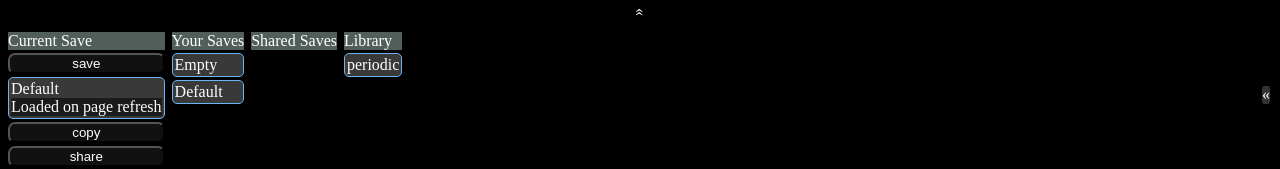
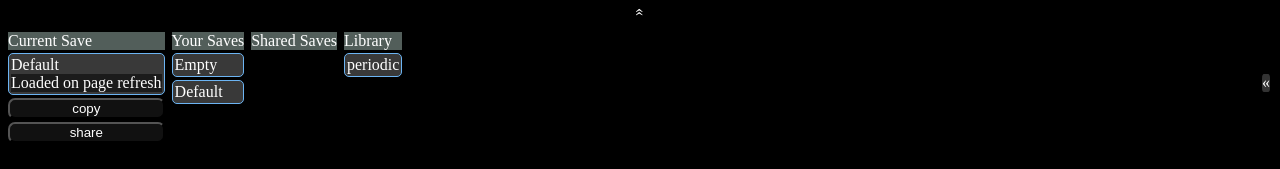
Before and after one commit to typeholes/ig-calc, a Vue app: page / in a window 1280 px wide. Shown: the part 436-605 px from the top of the page. Built offline with nearby package versions, Linux system fonts and the light colour scheme; what @oruga-ui/oruga-next would draw is missing.

Commit message:
cleanup save/load/preview

```diff
--- a/src/components/IgCalc.vue
+++ b/src/components/IgCalc.vue
@@ -1,6 +1,6 @@
 <!-- eslint-disable vue/no-use-v-if-with-v-for -->
 <script setup lang="ts">
-   import { computed, onMounted, } from 'vue';
+   import { computed, onMounted } from 'vue';
    import HelpScreen from './HelpScreen.vue';
    import Vsplitter from './Vsplitter.vue';
    import Hsplitter from './Hsplitter.vue';
@@ -9,28 +9,19 @@
 
    import { knownSymbols } from '../js/math/symbols';
 
-   import { SaveRep } from 'js/env/SaveRep';
-
    import NewExpression from './NewExpression.vue';
 
    import {
-      graph,
       state,
       displayComponents,
-      loadEnv,
-      init,
+      initUI,
       lookupGraphComponent,
    } from './uiUtil';
    import FakeCursor from './FakeCursor.vue';
 
    onMounted(() => {
-      init();
+      initUI();
    });
-
-
-   function onSave() {
-      state.modified = false;
-   }
 
    function help() {
       state.showHelp = !state.showHelp;
@@ -59,23 +50,6 @@
       //      const names = ISet(state.env.names);
       return []; //names.filter((name) => graph.options.data[name]?.show).toArray();
    });
-
-   function selectSave(args: { saveRep: SaveRep }) {
-      refresh(args);
-   }
-
-   function unselectSave() {
-      /* */
-   }
-
-   function refresh(args: { saveRep: SaveRep }) {
-      state.loading = true;
-      loadEnv(args);
-      init();
-      state.loading = false;
-      graph.drawLines();
-   }
-
 </script>
 
 <template>
@@ -182,15 +156,7 @@
                </template>
                <template #left>
                   <div class="saveWidget">
-                     <!-- {{ state.parseResult }} -->
-                     <SaveWidget
-                        :env="state.env"
-                        :has-unsaved="state.modified"
-                        @restore="refresh"
-                        @select-save="selectSave"
-                        @unselect-save="unselectSave"
-                        @saved="onSave"
-                     ></SaveWidget>
+                     <SaveWidget></SaveWidget>
                   </div>
                </template>
             </Vsplitter>
--- a/src/components/SaveWidget.vue
+++ b/src/components/SaveWidget.vue
@@ -1,5 +1,5 @@
 <script setup lang="ts">
-   import { computed, onMounted, reactive } from 'vue';
+   import { watch, computed, onMounted, reactive } from 'vue';
    import { Either, Errorable, isLeft } from '../js/Either';
    import {
       readSave,
@@ -21,9 +21,9 @@
    } from '../js/SaveManager';
    import { ExprEnv } from 'js/env/exprEnv';
    import { assert, defined } from '../js/util';
-   import { graph, state as appState } from './uiUtil';
+   import { graph, initUI, state as appState } from './uiUtil';
    import SaveEntry from './SaveEntry.vue';
-   import { SaveRep, toSaveRep } from 'js/env/SaveRep';
+   import { fromSaveRep, SaveRep, toSaveRep } from 'js/env/SaveRep';
 
    import { Map as IMap } from 'immutable';
 
@@ -31,17 +31,13 @@
       compressToEncodedURIComponent,
       decompressFromEncodedURIComponent,
    } from 'lz-string';
-   import { Interval } from '../js/function-plot/types';
    import { librarySaveReps, libraryDescriptions } from '../js/libraryValues';
    import { notBlank } from '../js/function-plot/utils';
    import { getActions } from '../js/actions';
 
-   interface Props {
-      env: ExprEnv;
-      hasUnsaved: boolean;
-   }
-
    const state = reactive({
+      currentSave: DefaultSaveId,
+      selectedSave: DefaultSaveId,
       copying: undefined as SaveId | undefined,
       newName: undefined as string | undefined,
       newDescr: undefined as string | undefined,
@@ -52,10 +48,12 @@
       hasDeletedSaves: false,
       saveMetaData: Errorable.handle(
          readSaveMetadata(),
-         (error) => emit('error', error),
+         (error) => (appState.error = error.message),
          emptySaveMetaData()
       ),
    });
+
+   const environments = new Map<SaveId, ExprEnv>();
 
    onMounted(() => {
       const search = window.location.search.slice(1);
@@ -80,7 +78,6 @@
          if (isSaveType(saveType) && notBlank(saveName)) {
             const saveId = SaveId(saveType, saveName);
             load(saveId, 'restore');
-            appState.selectedSave = { ...saveId };
             return;
          }
       }
@@ -97,33 +94,22 @@
             save: string;
          };
 
-         appState.currentSave = SaveId('shared', saveObj.name);
+         const newSaveId = SaveId('shared', saveObj.name);
          writeSave(
             state.saveMetaData,
-            appState.currentSave,
+            newSaveId,
             saveObj.description,
             saveObj.save
          );
-         load(appState.currentSave, 'restore');
-         selectSave(appState.currentSave, false);
+         load(newSaveId, 'restore');
+         selectSave(newSaveId);
          const keyParam = storageKey === '' ? '' : `&StorageKey=${storageKey}`;
          window.location.href =
             baseUrl() + `?saveType=shared&saveName=${saveObj.name}${keyParam}`;
       } else {
-         console.log('not shared');
          load(DefaultSaveId, 'restore');
       }
    });
-
-   const props = defineProps<Props>();
-
-   const emit = defineEmits<{
-      (e: 'selectSave', value: { saveRep: SaveRep }): void;
-      (e: 'unselectSave', value: undefined): void;
-      (e: 'restore', value: { saveRep: SaveRep }): void;
-      (e: 'error', value: Error): void;
-      (e: 'saved', value: SaveId): void;
-   }>();
 
    function baseUrl(): string {
       return (
@@ -150,7 +136,7 @@
    }
 
    function getSerializedSave(): SerializedSave {
-      const saveRep = toSaveRep(props.env);
+      const saveRep = toSaveRep(appState.env);
       const serialized = SaveRep.savable.toSave(saveRep);
       const saveObj = { [SaveRep.savable.saveKey]: serialized };
       return JSON.stringify(saveObj);
@@ -158,29 +144,40 @@
 
    function save(id: SaveId, description: SaveDescription) {
       writeSave(state.saveMetaData, id, description, getSerializedSave());
-
-      emit('saved', appState.currentSave);
+      appState.modified = false;
    }
 
-   function load(id: SaveId, emitType: 'restore' | 'selectSave') {
+   function load(id: SaveId, loadAction: 'restore' | 'preview') {
+      initUI();
       if (defined(graph)) {
          graph.options.data = {};
       }
+
+      const env = environments.get(id) ?? loadSave(id);
+      if (!defined(env)) {
+         return;
+      }
+
+      state.selectedSave = id;
+      if (loadAction === 'restore') {
+         state.currentSave = id;
+      }
+      appState.env = env;
+      initUI();
+   }
+
+   function loadSave(id: SaveId): ExprEnv | undefined {
       if (id.type === 'library') {
          const saveRep = librarySaveReps.get(id.name);
          assert(defined(saveRep), 'Missing SaveRep for library: ' + id.name);
-         emit(emitType as keyof typeof emit, { saveRep });
-
-         if (emitType === 'restore') {
-            appState.currentSave = id;
-         }
-         graph.options.title = id.name;
-         graph.resetZoom(Interval(-10, 10), 0);
+         const env = fromSaveRep(saveRep);
+         environments.set(id, env);
+         return env;
       } else {
-         Either.on(readSave(id), {
+         return Either.on(readSave(id), {
             Left: (x) => {
-               emit('error', x);
-               return;
+               appState.error = x.message;
+               return undefined;
             },
             Right: (x) => {
                const obj: unknown = JSON.parse(x);
@@ -193,18 +190,12 @@
                   debugger;
                   removeSave(id);
                   window.location.reload();
-                  return;
+                  return undefined;
                }
 
-               emit(emitType as keyof typeof emit, {
-                  saveRep: saveRep.value,
-               });
-
-               if (emitType === 'restore') {
-                  appState.currentSave = id;
-               }
-               graph.options.title = id.name;
-               graph.resetZoom(Interval(-10, 10), 0);
+               const env = fromSaveRep(saveRep.value);
+               environments.set(id, env);
+               return env;
             },
          });
       }
@@ -266,7 +257,7 @@
       if (defined(state.copying)) {
          const fromSave = Errorable.raise(readSave(state.copying)).value;
          writeSave(state.saveMetaData, id, descr, fromSave);
-         selectSave(id, false);
+         selectSave(id);
       } else {
          save(id, descr);
       }
@@ -280,6 +271,9 @@
    }
 
    function purgeAllDeletedSaves(): void {
+      if (selectedSaveIsDeleted.value) {
+         unselectSave();
+      }
       state.deletedSaves = emptySaveMetaData();
       state.hasDeletedSaves = false;
    }
@@ -288,7 +282,6 @@
       state.copying = undefined;
       state.newName = undefined;
       state.newDescr = undefined;
-      appState.selectedSave = appState.currentSave;
    }
 
    function deleteSave(id: SaveId) {
@@ -297,7 +290,6 @@
       delete state.saveMetaData[id.type][id.name];
       writeSaveMetadata(state.saveMetaData);
       state.hasDeletedSaves = true;
-      appState.selectedSaveIsDeleted = true;
       unselectSave();
    }
 
@@ -326,31 +318,28 @@
       checkForDeletedSaves();
    }
 
-   const tmpSaveId = SaveId('local', '__tmp');
-
-   function selectSave(id: SaveId, deleted: boolean) {
-      if (SaveId.eq(id, appState.currentSave)) {
-         return;
-      }
-      appState.selectedSave = id;
-      appState.selectedSaveIsDeleted = deleted;
-      if (id.type === 'library') {
-         save(tmpSaveId, id.name);
-      } else {
-         save(tmpSaveId, state.saveMetaData[id.type][id.name]);
-      }
-      load(id, 'selectSave');
+   function selectSave(id: SaveId) {
+      load(id, 'preview');
    }
 
    function unselectSave() {
-      appState.selectedSave = appState.currentSave;
-      load(tmpSaveId, 'restore');
-      appState.currentSave = appState.selectedSave;
-      emit('unselectSave', undefined);
+      if (!previewing.value) {
+         return;
+      }
+      load(state.currentSave, 'preview');
    }
 
    const previewing = computed(
-      () => !SaveId.eq(appState.currentSave, appState.selectedSave)
+      () => !SaveId.eq(state.currentSave, state.selectedSave)
+   );
+
+   watch(previewing, (x) => {
+      appState.saveEditable = !x;
+   });
+
+   const selectedSaveIsDeleted = computed(
+      () =>
+         state.selectedSave.name in state.deletedSaves[state.selectedSave.type]
    );
 </script>
 
@@ -361,12 +350,15 @@
             <div>Current Save</div>
             <button
                class="save"
-               v-if="props.hasUnsaved"
+               v-if="
+                  appState.modified &&
+                  !SaveId.eq(state.currentSave, EmptySaveId)
+               "
                @click="
                   save(
-                     appState.currentSave,
-                     state.saveMetaData[appState.currentSave.type][
-                        appState.currentSave.name
+                     state.currentSave,
+                     state.saveMetaData[state.currentSave.type][
+                        state.currentSave.name
                      ]
                   )
                "
@@ -374,29 +366,26 @@
                save
             </button>
             <SaveEntry
-               :id="appState.currentSave"
+               :id="state.currentSave"
                :description="
-                  state.saveMetaData[appState.currentSave.type][
-                     appState.currentSave.name
+                  state.saveMetaData[state.currentSave.type][
+                     state.currentSave.name
                   ]
                "
                :show-description="true"
                :deleted="false"
             ></SaveEntry>
             <button
-               v-if="
-                  !defined(state.copying) &&
-                  SaveId.eq(appState.currentSave, appState.selectedSave)
-               "
+               v-if="!defined(state.copying) && !previewing"
                class="copy"
-               @click="copy(appState.currentSave)"
+               @click="copy(state.currentSave)"
             >
                copy
             </button>
             <button
                class="share"
-               v-if="SaveId.eq(appState.currentSave, appState.selectedSave)"
-               @click="share(appState.currentSave)"
+               v-if="!previewing"
+               @click="share(state.currentSave)"
             >
                share
             </button>
@@ -412,7 +401,7 @@
                   :description="description"
                   :show-description="state.showDescriptions"
                   :deleted="deleted"
-                  @click="selectSave(id, deleted)"
+                  @click="selectSave(id)"
                ></SaveEntry>
             </div>
          </div>
@@ -428,7 +417,7 @@
                   :description="description"
                   :show-description="state.showDescriptions"
                   :deleted="deleted"
-                  @click="selectSave(id, deleted)"
+                  @click="selectSave(id)"
                ></SaveEntry>
             </div>
          </div>
@@ -436,15 +425,15 @@
          <div
             class="saveColumn"
             v-if="
-               !SaveId.eq(appState.selectedSave, appState.currentSave) &&
-               appState.selectedSave.type !== 'library' &&
-               !appState.selectedSaveIsDeleted
+               previewing &&
+               state.selectedSave.type !== 'library' &&
+               !selectedSaveIsDeleted
             "
          >
             <div class="previewHeader">
                Preview of
-               {{ appState.selectedSave.type }} save
-               {{ appState.selectedSave.name }}
+               {{ state.selectedSave.type }} save
+               {{ state.selectedSave.name }}
             </div>
             <!-- <button
                v-if="!SaveId.eq(appState.currentSave, EmptySaveId)"
@@ -460,29 +449,26 @@
             >
                Overwrite with current save
             </button> -->
-            <button
-               class="load"
-               @click="load(appState.selectedSave, 'restore')"
-            >
+            <button class="load" @click="load(state.selectedSave, 'restore')">
                load
             </button>
             <button
                v-if="!defined(state.copying)"
                class="copy"
-               @click="copy(appState.selectedSave)"
+               @click="copy(state.selectedSave)"
             >
                copy
             </button>
-            <button class="share" @click="share(appState.selectedSave)">
+            <button class="share" @click="share(state.selectedSave)">
                share
             </button>
             <button
                v-if="
-                  !SaveId.eq(appState.selectedSave, EmptySaveId) &&
-                  !SaveId.eq(appState.selectedSave, DefaultSaveId)
+                  !SaveId.eq(state.selectedSave, EmptySaveId) &&
+                  !SaveId.eq(state.selectedSave, DefaultSaveId)
                "
                class="delete"
-               @click="deleteSave(appState.selectedSave)"
+               @click="deleteSave(state.selectedSave)"
             >
                delete
             </button>
@@ -493,26 +479,21 @@
             class="saveColumn"
             v-if="
                previewing &&
-               appState.selectedSave.type !== 'library' &&
-               appState.selectedSaveIsDeleted
+               state.selectedSave.type !== 'library' &&
+               selectedSaveIsDeleted
             "
          >
             <div>
-               {{ appState.selectedSave.type }}:
-               {{ appState.selectedSave.name }}
+               {{ state.selectedSave.type }}:
+               {{ state.selectedSave.name }}
             </div>
 
-            <button
-               @click="
-                  restoreDeletedSave(appState.selectedSave);
-                  unselectSave();
-               "
-            >
+            <button @click="restoreDeletedSave(state.selectedSave)">
                restore
             </button>
             <button
                @click="
-                  purgeDeletedSave(appState.selectedSave);
+                  purgeDeletedSave(state.selectedSave);
                   unselectSave();
                "
             >
@@ -532,7 +513,7 @@
                   :description="description"
                   :show-description="state.showDescriptions"
                   :deleted="deleted"
-                  @click="selectSave(id, deleted)"
+                  @click="selectSave(id)"
                ></SaveEntry>
             </div>
          </div>
@@ -540,12 +521,12 @@
             class="saveColumn"
             v-if="
                previewing &&
-               appState.selectedSave.type == 'library' &&
-               !appState.selectedSaveIsDeleted
+               state.selectedSave.type == 'library' &&
+               !selectedSaveIsDeleted
             "
          >
-            <div class="previewHeader">{{ appState.selectedSave.name }}</div>
-            <div>{{ libraryDescriptions.get(appState.selectedSave.name) }}</div>
+            <div class="previewHeader">{{ state.selectedSave.name }}</div>
+            <div>{{ libraryDescriptions.get(state.selectedSave.name) }}</div>
             <button @click="unselectSave">Close</button>
          </div>
          <div
--- a/src/components/expression/gui/Animation.vue
+++ b/src/components/expression/gui/Animation.vue
@@ -152,7 +152,7 @@
          <button class="menuButton" @click="state.showMenu = !state.showMenu">
             &#9776;
          </button>
-         <template v-if="state.showMenu">
+         <template v-if="state.showMenu && appState.saveEditable">
             <button
                class="menuButton"
                :disabled="notBlank(appState.newExpr) && props.name !== '__tmp'"
--- a/src/components/expression/gui/Constant.vue
+++ b/src/components/expression/gui/Constant.vue
@@ -167,7 +167,7 @@ refreshTex();
          <button class="menuButton" @click="state.showMenu = !state.showMenu">
             &#9776;
          </button>
-         <template v-if="state.showMenu">
+         <template v-if="state.showMenu && appState.saveEditable">
             <button
                class="menuButton"
                :disabled="notBlank(appState.newExpr) && props.name !== '__tmp'"
--- a/src/components/expression/gui/Expresssion.vue
+++ b/src/components/expression/gui/Expresssion.vue
@@ -144,7 +144,7 @@
          <button class="menuButton" @click="state.showMenu = !state.showMenu">
             &#9776;
          </button>
-         <template v-if="state.showMenu">
+         <template v-if="state.showMenu && appState.saveEditable">
             <button
                class="menuButton"
                :disabled="notBlank(appState.newExpr) && props.name !== '__tmp'"
--- a/src/components/uiUtil.ts
+++ b/src/components/uiUtil.ts
@@ -17,7 +17,6 @@ import {
    parseExpr,
    isGraphable,
 } from '../js/expressions';
-import { fromSaveRep, SaveRep } from 'js/env/SaveRep';
 import DisplayData from './DisplayData.vue';
 import DisplayGraph from './DisplayGraph.vue';
 import { on } from '../js/Either';
@@ -28,7 +27,7 @@ import GameEditor from './game/GameEditor.vue';
 import GameDisplay from './game/GameDisplay.vue';
 import GameMakerTutorial from './game/GameMakerTutorial.vue';
 import GameMetaData from './game/GameMetaData.vue';
-import { SaveId, getStorageKey } from '../js/SaveManager';
+import { getStorageKey } from '../js/SaveManager';
 import TextExpr from './TextExpr.vue';
 import TextJsExpr from './TextJsExpr.vue';
 import { mkExprEnv } from '../js/env/exprEnv';
@@ -72,7 +71,7 @@ export const graphOptions: FunctionPlotOptions = {
 
 let firstInit = true;
 let gameLoopRunning = false;
-export function init() {
+export function initUI() {
    if (firstInit) {
       persistantStateKeys.forEach(loadStateProp);
 
@@ -92,6 +91,9 @@ export function init() {
       gameLoopRunning = true;
       window.requestAnimationFrame(gameLoop);
    }
+
+   graph.resetZoom(Interval(-10, 10), 0);
+   graph.drawLines();
 }
 
 export function initGraph() {
@@ -115,19 +117,16 @@ export const state = reactive({
    error: undefined as undefined | string,
    info: '',
    showHelp: false,
-   loading: false,
    modified: false,
    showGeneralOptions: false,
    showMenuBar: false,
    displayComponent: 'DisplayGraph' as keyof typeof displayComponents,
    exprComponent: 'expr' as 'text' | 'expr',
-   currentSave: SaveId('local', 'Default'),
-   selectedSave: SaveId('local', 'Default'),
-   selectedSaveIsDeleted: false,
    tickTime: 0.1,
    freeMin: 1,
    freeMax: 10,
    showHiddenExpressions: false,
+   saveEditable: false,
 });
 
 // yes, getting the keys of an object literal is silly
@@ -286,26 +285,6 @@ export function hasImportExpression(expr: ValidExpr): boolean {
    return defined(importExpressions[expr.name]);
 }
 
-export function loadEnv(args: { saveRep: SaveRep }) {
-   if (!defined(graph)) {
-      initGraph();
-   }
-
-   state.env = fromSaveRep(args.saveRep);
-
-   state.modified = Object.entries(importExpressions).length === 0;
-   for (const name in importExpressions) {
-      const expr = importExpressions[name];
-      state.newExpr = expr.node.toString();
-      checkNewExpr();
-      addToEnv(state.newExpr);
-      delete importExpressions[name];
-   }
-
-   state.newExpr = '';
-   checkNewExpr();
-}
-
 export function refreshDatumEnvironments() {
    state.env.forEach((expr) => {
       const currentDatum = graph.options.data[expr.name];
--- a/vite.config.js
+++ b/vite.config.js
@@ -29,5 +29,5 @@ export default defineConfig({
       //    json()
    ],
    define: { global: {} },
-   build: { target: 'esnext', sourcemap: true },
+   build: { target: 'esnext', sourcemap: true, minify: false },
 });
```
Also changed, not shown: src/components/game/GameDisplay.vue (+5 -5 lines).
